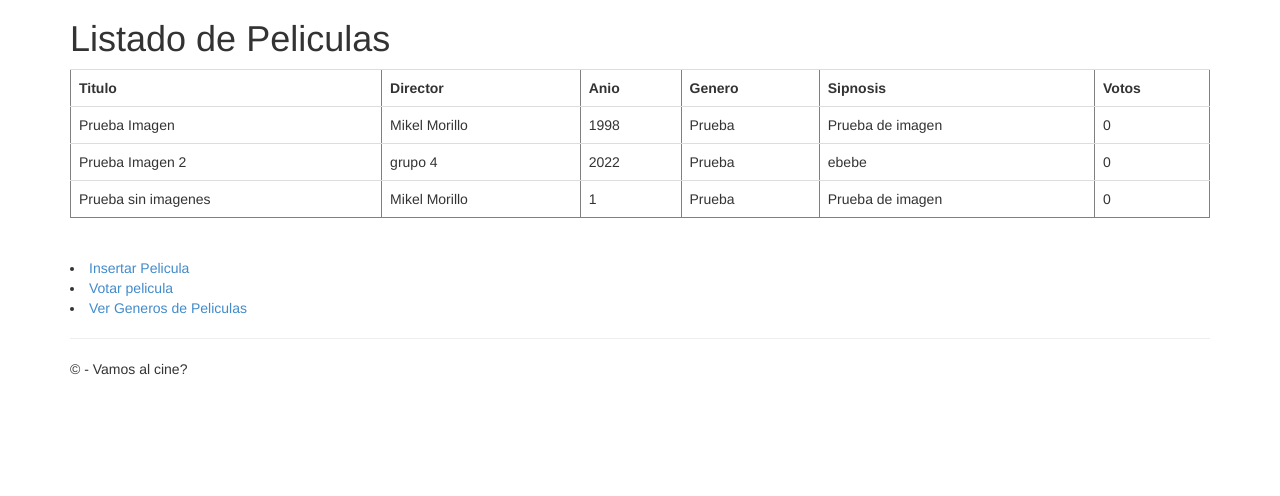
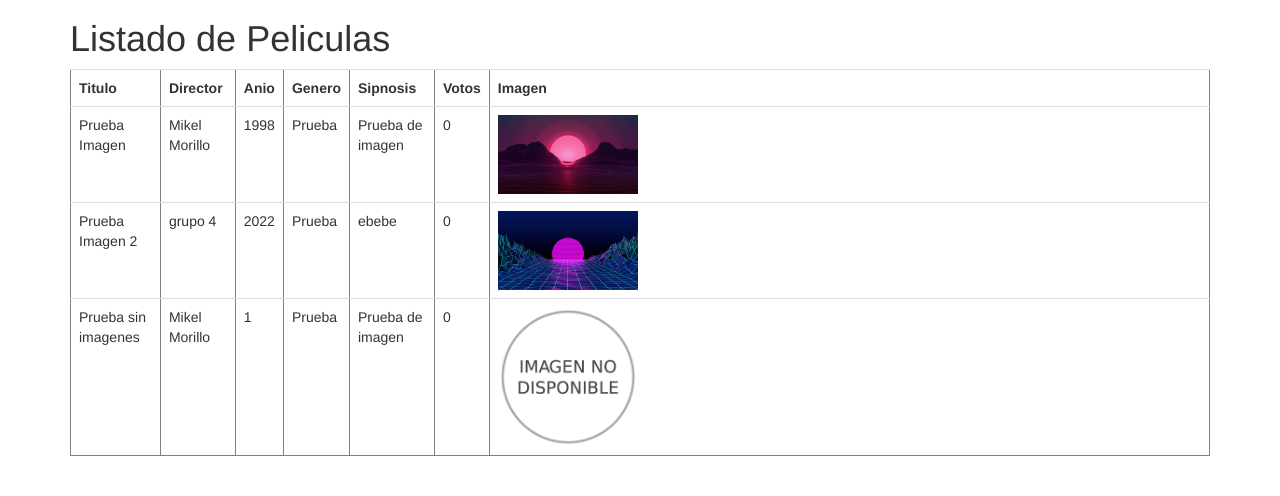
Before and after one commit to mikel-m/CineDjangoStudents, a Django app: page /peliculas/ in a window 1280 px wide. Shown: the part 51-547 px from the top of the page. Run offline with Django 3.2, Linux system fonts and the light colour scheme; a user stored in the database is signed in; data comes from the database, SQL or seed files in the repository; both versions use the stored data as it was after the commit; some libraries are stand-ins or nearby versions.

Commit message:
Añadir imagen terminado

```diff
--- a/CineDjango/urls.py
+++ b/CineDjango/urls.py
@@ -34,6 +34,4 @@ urlpatterns = [
     path('voto/', views.voto, name='voto'),
     path('new_pelicula/', views.new_pelicula,name='new_pelicula'),
     path('generos/', views.generos,name='generos'),
-]
-if settings.DEBUG:
-        urlpatterns += static(settings.MEDIA_URL,document_root=settings.MEDIA_ROOT)
+] + static(settings.MEDIA_URL,document_root=settings.MEDIA_ROOT)
--- a/app/models.py
+++ b/app/models.py
@@ -13,7 +13,7 @@ class Pelicula(models.Model):
 	genero = models.CharField(max_length=60)
 	sinopsis = models.CharField(max_length=700)
 	votos = models.IntegerField(validators=[MaxValueValidator(99999999999)])
-	imagen = models.ImageField(upload_to="images/", null=True, blank=True)
+	imagen = models.ImageField(upload_to="images/", null=True, blank=True, default="images/imagen_no_disponible.png")
 
 	def __unicode__(self):
 		return self.titulo
--- a/app/templates/app/peliculas.html
+++ b/app/templates/app/peliculas.html
@@ -3,7 +3,7 @@
 
 <h1>Listado de Peliculas</h1>
 <table border='1' class="table">
-	<tr><td><b>Titulo</b></td><td><b>Director</b></td><td><b>Anio</b></td><td><b>Genero</b></td><td><b>Sipnosis</b></td><td><b>Votos</b></td></tr>
+	<tr><td><b>Titulo</b></td><td><b>Director</b></td><td><b>Anio</b></td><td><b>Genero</b></td><td><b>Sipnosis</b></td><td><b>Votos</b></td><td><b>Imagen</b></td></tr>
 	{% for filma in pelis %}
 	<tr>
 		<td>{{ filma.titulo }}</td>
@@ -12,6 +12,7 @@
 		<td>{{ filma.genero }}</td>
 		<td>{{ filma.sinopsis }}</td>
 		<td>{{ filma.votos }}</td>
+		<td><img src="{{ filma.imagen.url }}" width="20%" height="20%"></td>
 	</tr>
 	{% endfor %}
 
```
Also changed, not shown: db.sqlite3, media/images/d234779999571db446b4afdb74af82fe_BTxS5Ug.jpg (added), media/images/imagen_no_disponible.png (added), 1 other file.
